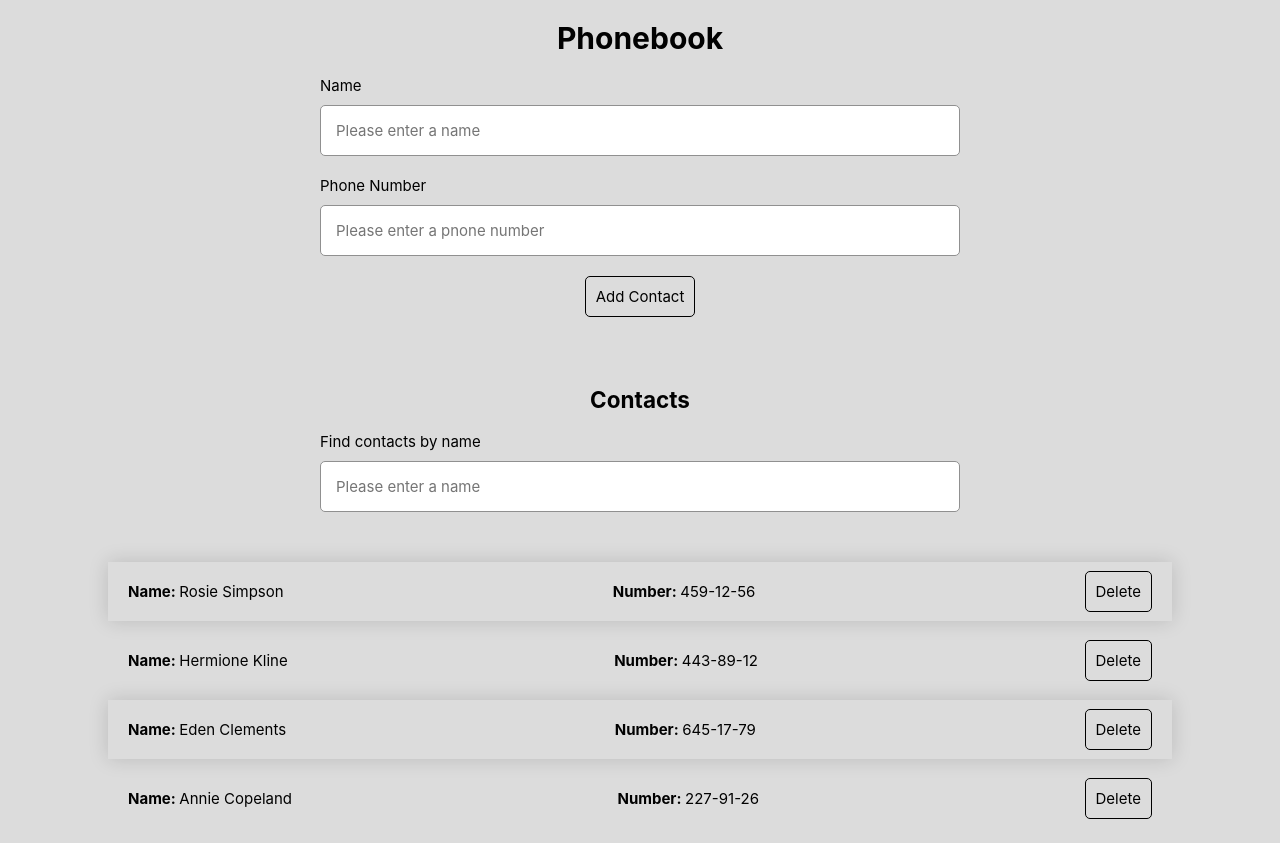
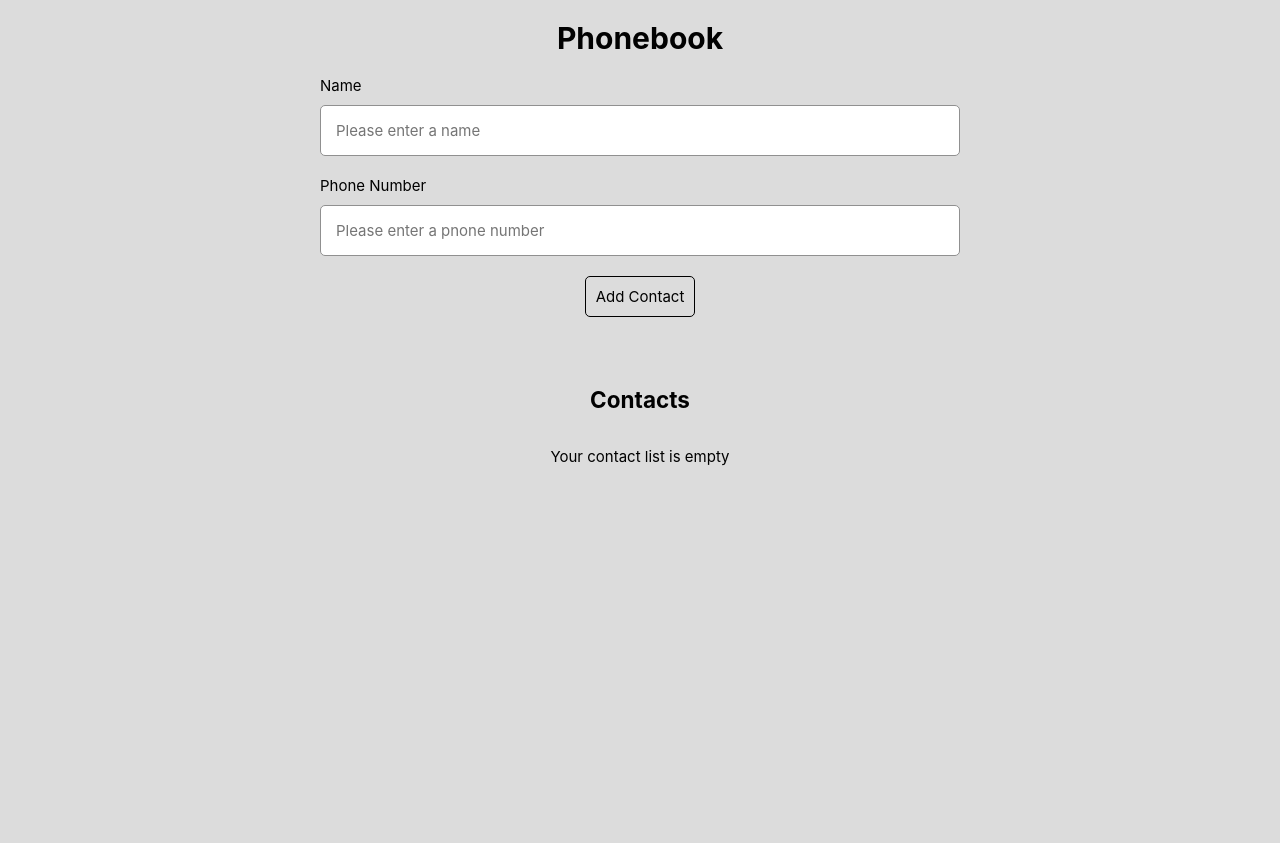
Before and after one commit to anettgor/goit-react-hw-03-phonebook, a React (Create React App) app: page / in a window 1280 px wide. After the commit the page ends 800 px from the top, so only its background shows below. Built offline with nearby package versions, Linux system fonts and the light colour scheme.

Commit message:
task 3 control commit

```diff
--- a/package.json
+++ b/package.json
@@ -1,8 +1,8 @@
 {
-  "name": "goit-react-hw-02-phonebook",
+  "name": "goit-react-hw-03-phonebook",
   "version": "0.1.0",
   "private": true,
-  "homepage": "https://anettgor.github.io/goit-react-hw-02-phonebook/",
+  "homepage": "https://anettgor.github.io/goit-react-hw-03-phonebook/",
   "dependencies": {
     "@testing-library/jest-dom": "^5.16.3",
     "@testing-library/react": "^12.1.4",
--- a/src/components/App.jsx
+++ b/src/components/App.jsx
@@ -7,13 +7,47 @@ import css from './App.module.css';
 
 export class App extends Component {
   state = {
-    contacts: [
-      { id: 'id-1', name: 'Rosie Simpson', number: '459-12-56' },
-      { id: 'id-2', name: 'Hermione Kline', number: '443-89-12' },
-      { id: 'id-3', name: 'Eden Clements', number: '645-17-79' },
-      { id: 'id-4', name: 'Annie Copeland', number: '227-91-26' },
-    ],
+    contacts: [],
     filter: '',
+  };
+
+  componentDidMount() {
+    const loadedContacts = this.load('contacts');
+    if (loadedContacts) {
+      this.setState({
+        contact: loadedContacts,
+      });
+    }
+
+    console.log('%c Component did mount', 'background-color: lavender ');
+  }
+
+  componentDidUpdate(prevState) {
+    if (
+      this.state.contacts !== prevState.contacts &&
+      this.state.contacts !== []
+    ) {
+      this.save('contacts', this.state.contacts);
+      console.log('%c component did update', 'background-color: lightpink');
+    }
+  }
+
+  save = (key, value) => {
+    try {
+      const serializedState = JSON.stringify(value);
+      localStorage.setItem(key, serializedState);
+    } catch (error) {
+      console.error('Set state error: ', error.message);
+    }
+  };
+
+  load = key => {
+    try {
+      const serializedState = localStorage.getItem(key);
+      return serializedState === null ? undefined : JSON.parse(serializedState);
+    } catch (error) {
+      console.error('Get state error: ', error.message);
+    }
   };
 
   handleSubmit = e => {
@@ -46,6 +80,7 @@ export class App extends Component {
       this.setState(prev => ({
         contacts: [...prev.contacts, newContact],
       }));
+
       form.reset();
     }
   };
--- a/src/components/ContactList/ContactList.jsx
+++ b/src/components/ContactList/ContactList.jsx
@@ -35,5 +35,9 @@ class ContactList extends Component {
       </ul>
     );
   }
+  componentWillUnmount() {
+    console.log('%c component Unmounted', 'background-color:tomato');
+  }
 }
+
 export default ContactList;
```
